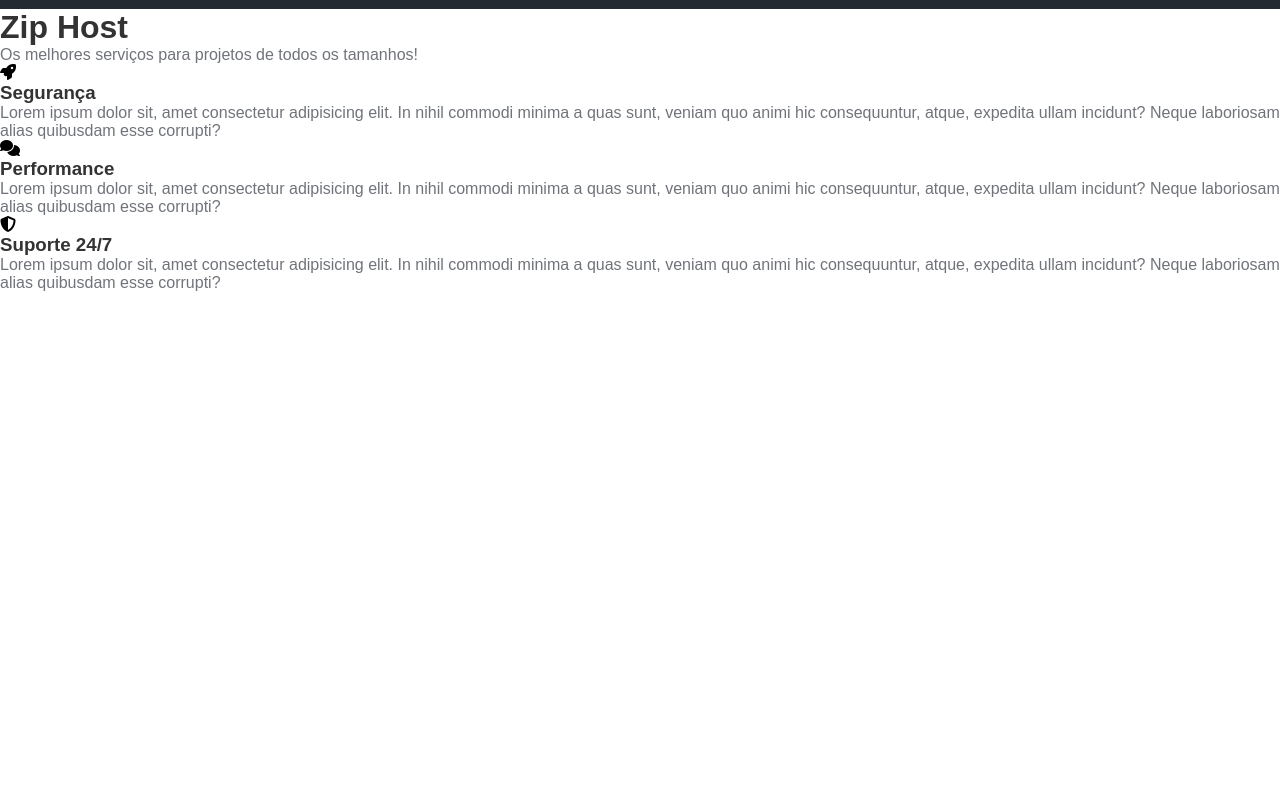
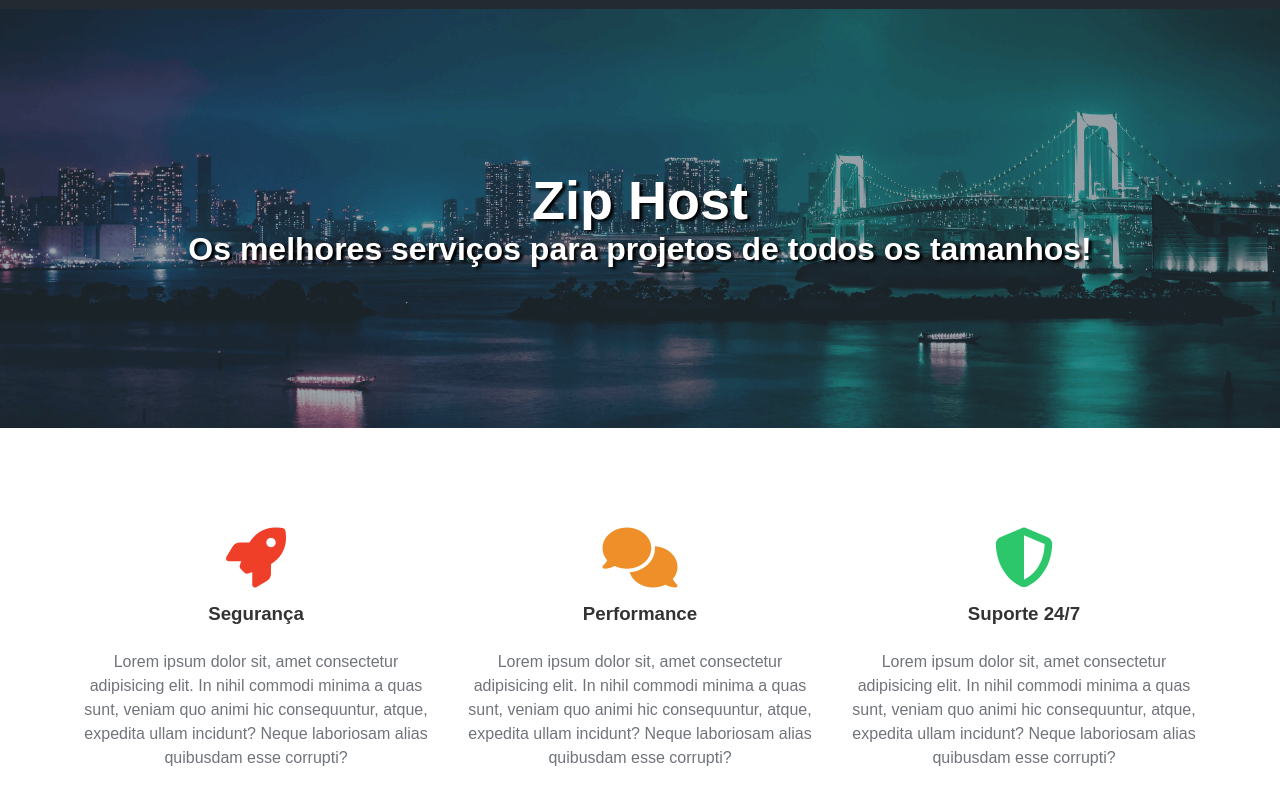
Before and after one commit to wendlersilva/projeto-zip-host, a plain HTML site: page index.html in a window 1280 px wide. Shown: the part 71-876 px from the top of the page. Before the commit the page ends 800 px from the top, so only its background shows below. Drawn offline with Linux system fonts and the light colour scheme.

Commit message:
Estilização dos serviços e banner

```diff
--- a/style.css
+++ b/style.css
@@ -66,3 +66,68 @@ nav {
   background-color: #22bb5f;
   color: #fff;
   }
+
+.main-banner{
+  background-image: url(/images/mainbanner.png);
+  background-size: cover;
+  background-position: center;
+  padding: 10rem 0;
+}
+
+.main-banner h1,
+.main-banner p{
+  color: #fff;
+  text-align: center;
+  font-weight: bold;
+  text-shadow: #000 3px 2px 3px;
+}
+
+.main-banner h1{
+  font-size: 54px;
+}
+
+.main-banner p{
+  font-size: 32px;
+}
+
+.services-container {
+  padding: 5rem 0;
+}
+
+.services-container ul {
+  display: flex;
+  width: 90%;
+  margin: 0 auto;
+}
+
+.services-container li {
+  flex: 1 1 200px;
+  list-style: none;
+  text-align: center;
+  padding: 20px;
+}
+
+.fas {
+  font-size: 60px;
+  margin-bottom: 15px;
+}
+
+.fa-shield-alt {
+  color: #2cc76a;
+}
+
+.fa-rocket {
+  color: #ef3f29;
+}
+
+.fa-comments {
+  color: #ef8f29;
+}
+
+.services-container h3 {
+  margin-bottom: 25px;
+}
+
+.services-container p {
+  line-height: 24px;
+}
```
